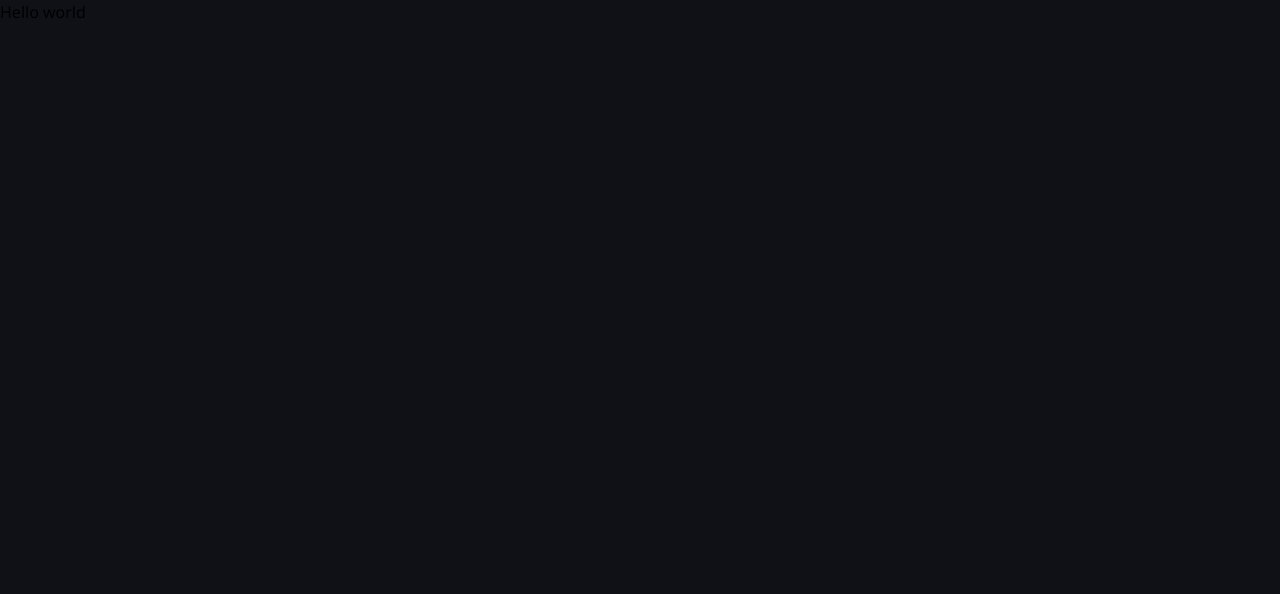
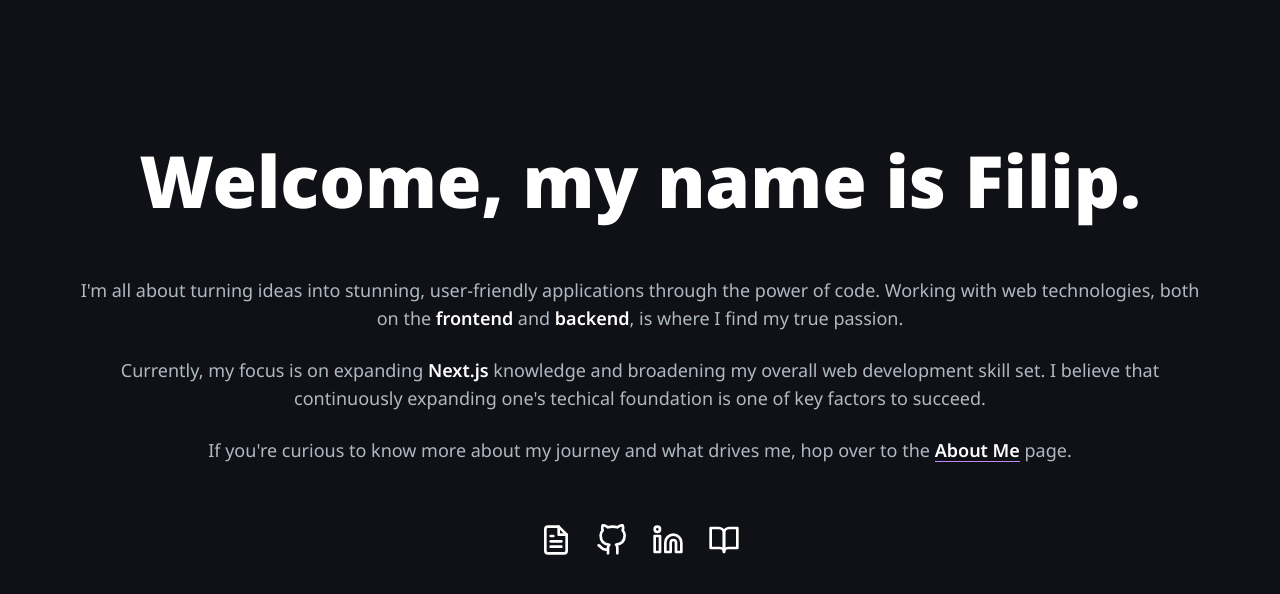
Before and after one commit to fdukat/fdukat.com, a Next.js app: page / in a window 1280 px wide. Shown: the top 594 px of the page. Built offline with nearby package versions, Linux system fonts and the light colour scheme.

Commit message:
implement hero section

```diff
--- a/app/layout.tsx
+++ b/app/layout.tsx
@@ -2,7 +2,7 @@ import '@/styles/tailwind.css';
 import { Noto_Sans } from 'next/font/google';
 
 const notoSans = Noto_Sans({
-  weight: ['100', '200', '300', '400', '500', '600', '700'],
+  weight: ['100', '200', '300', '400', '500', '600', '700', '800', '900'],
   subsets: ['latin'],
 });
 
@@ -10,11 +10,7 @@ export const metadata = {
   description: 'Generated by create next app',
 };
 
-export default function RootLayout({
-  children,
-}: {
-  children: React.ReactNode;
-}) {
+export default function RootLayout({ children }: { children: React.ReactNode }) {
   return (
     <html lang="en">
       <body className={`${notoSans.className} bg-background`}>{children}</body>
--- a/app/page.tsx
+++ b/app/page.tsx
@@ -1,7 +1,13 @@
+import Hero from '@/components/Hero';
+
 export const metadata = {
   title: 'Home | fdukat.com',
 };
 
 export default function Home() {
-  return <main className="">Hello world</main>;
+  return (
+    <main>
+      <Hero />
+    </main>
+  );
 }
--- /dev/null
+++ b/components/ExternalLink/ExternalLink.tsx
@@ -0,0 +1,17 @@
+type ExternalLinkProps = {
+  href: string;
+  children: React.ReactNode;
+};
+
+export default function ExternalLink({ href, children }: ExternalLinkProps) {
+  return (
+    <a
+      href={href}
+      target="_blank"
+      rel="noopener noreferrer"
+      className="text-primary font-semibold bg-gradient-to-r from-brand to-brand bg-beforeHoverPosition bg-beforeHoverSize bg-no-repeat hover:bg-afterHoverSize transition-all duration-150 ease-out"
+    >
+      {children}
+    </a>
+  );
+}
--- /dev/null
+++ b/components/ExternalLink/index.ts
@@ -0,0 +1,3 @@
+import ExternalLink from './ExternalLink';
+
+export default ExternalLink;
--- /dev/null
+++ b/components/Hero/Hero.tsx
@@ -0,0 +1,34 @@
+import InternalLink from '@/components/InternalLink';
+import HeroIconList from '@/components/HeroIconList';
+
+export default function Hero() {
+  return (
+    <header className="text-white text-center">
+      <div className="container mx-auto">
+        <h1 className="text-5xl  md:text-7xl font-black text-primary mt-10 md:mt-36 mb-12">
+          Welcome, my name is Filip.
+        </h1>
+        <div className="text-lg text-secondary w-[90%] mx-auto">
+          <p className="p-3">
+            I&apos;m all about turning ideas into stunning, user-friendly applications through the
+            power of code. Working with web technologies, both on the{' '}
+            <span className="text-primary font-semibold">frontend</span> and{' '}
+            <span className="text-primary font-semibold">backend</span>, is where I find my true
+            passion.
+          </p>
+          <p className="p-3">
+            Currently, my focus is on expanding{' '}
+            <span className="text-primary font-semibold">Next.js</span> knowledge and broadening my
+            overall web development skill set. I believe that continuously expanding one&apos;s
+            techical foundation is one of key factors to succeed.
+          </p>
+          <p className="p-3">
+            If you&apos;re curious to know more about my journey and what drives me, hop over to the{' '}
+            <InternalLink href="/about">About Me</InternalLink> page.
+          </p>
+        </div>
+        <HeroIconList />
+      </div>
+    </header>
+  );
+}
--- /dev/null
+++ b/components/Hero/index.ts
@@ -0,0 +1,3 @@
+import Hero from './Hero';
+
+export default Hero;
--- /dev/null
+++ b/components/HeroIconList/HeroIconList.tsx
@@ -0,0 +1,30 @@
+import { BookOpen, FileText, GitHub, Linkedin } from 'react-feather';
+import InternalLink from '@/components/InternalLink';
+import ExternalLink from '@/components/ExternalLink';
+
+export default function HeroIconList() {
+  return (
+    <ul className="flex justify-center gap-6 w-[90%] mx-auto mt-12">
+      <li>
+        <InternalLink href="/resume">
+          <FileText size={32} className="hover:text-brand" />
+        </InternalLink>
+      </li>
+      <li>
+        <ExternalLink href="https://github.com/fdukat">
+          <GitHub size={32} className="hover:text-brand" />
+        </ExternalLink>
+      </li>
+      <li>
+        <ExternalLink href="https://www.linkedin.com/in/fdukat/">
+          <Linkedin size={32} className="hover:text-brand" />
+        </ExternalLink>
+      </li>
+      <li>
+        <ExternalLink href="https://www.goodreads.com/user/show/164254455-filip-dukat">
+          <BookOpen size={32} className="hover:text-brand" />
+        </ExternalLink>
+      </li>
+    </ul>
+  );
+}
--- /dev/null
+++ b/components/HeroIconList/index.ts
@@ -0,0 +1,3 @@
+import HeroIconList from './HeroIconList';
+
+export default HeroIconList;
--- /dev/null
+++ b/components/InternalLink/InternalLink.tsx
@@ -0,0 +1,17 @@
+import Link from 'next/link';
+
+type InternalLinkProps = {
+  href: string;
+  children: React.ReactNode;
+};
+
+export default function InternalLink({ href, children }: InternalLinkProps) {
+  return (
+    <Link
+      href={href}
+      className="text-primary font-semibold bg-gradient-to-r from-brand to-brand bg-beforeHoverPosition bg-beforeHoverSize bg-no-repeat hover:bg-afterHoverSize transition-all duration-150 ease-out"
+    >
+      {children}
+    </Link>
+  );
+}
--- /dev/null
+++ b/components/InternalLink/index.ts
@@ -0,0 +1,3 @@
+import InternalLink from './InternalLink';
+
+export default InternalLink;
--- a/package.json
+++ b/package.json
@@ -19,6 +19,7 @@
     "postcss": "8.4.24",
     "react": "18.2.0",
     "react-dom": "18.2.0",
+    "react-feather": "^2.0.10",
     "tailwindcss": "3.3.2",
     "typescript": "5.1.3"
   }
--- a/tailwind.config.js
+++ b/tailwind.config.js
@@ -9,6 +9,16 @@ module.exports = {
     extend: {
       colors: {
         background: '#0f1117',
+        primary: '#ffffff',
+        secondary: '#b0b9c2',
+        brand: '#be88ff',
+      },
+      backgroundPosition: {
+        beforeHoverPosition: '0 100%',
+      },
+      backgroundSize: {
+        beforeHoverSize: '100% 1px',
+        afterHoverSize: '100% 100%',
       },
     },
   },
```
Also changed, not shown: 1 other file (tests, documents, lock files or other folders).
